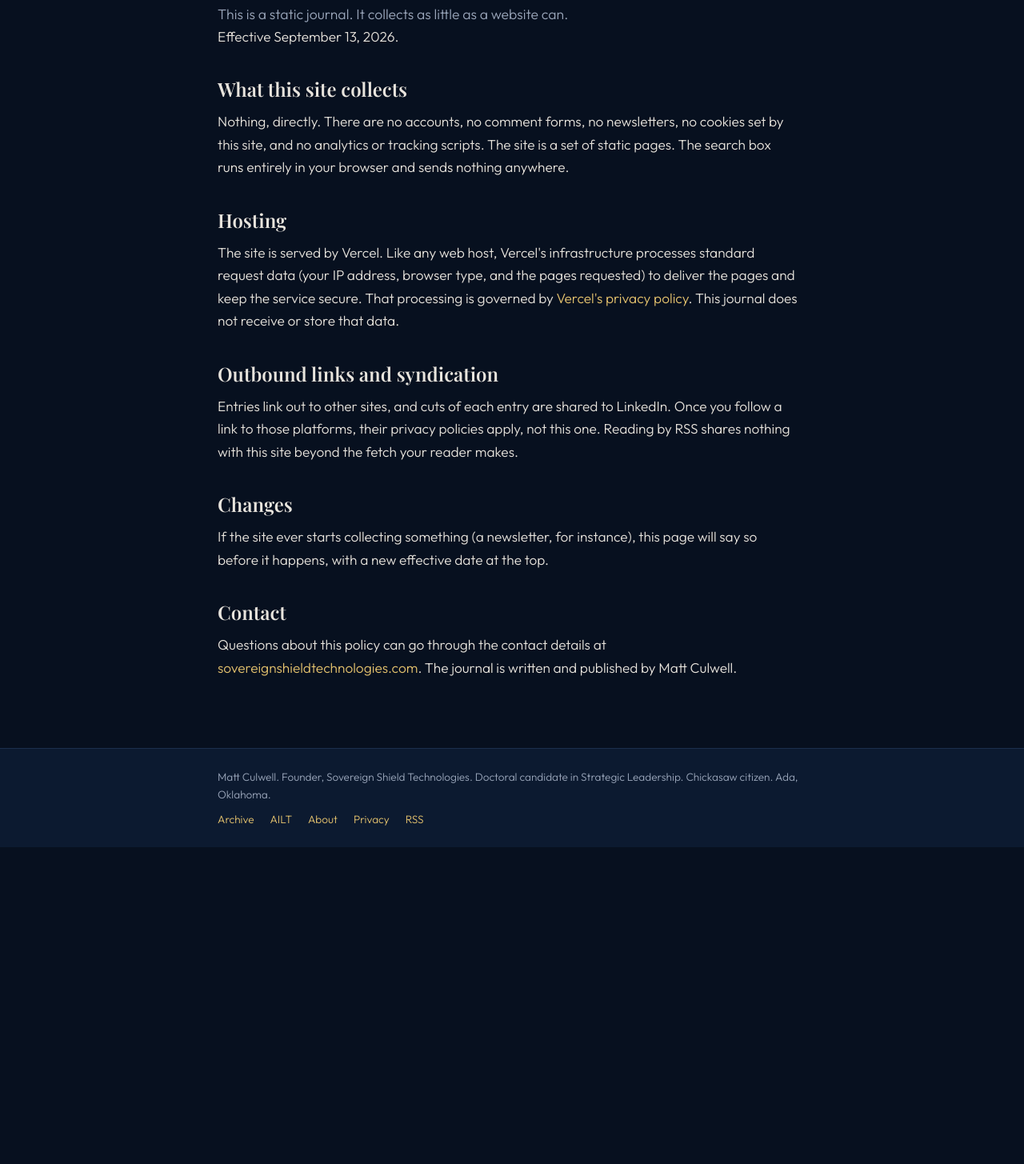
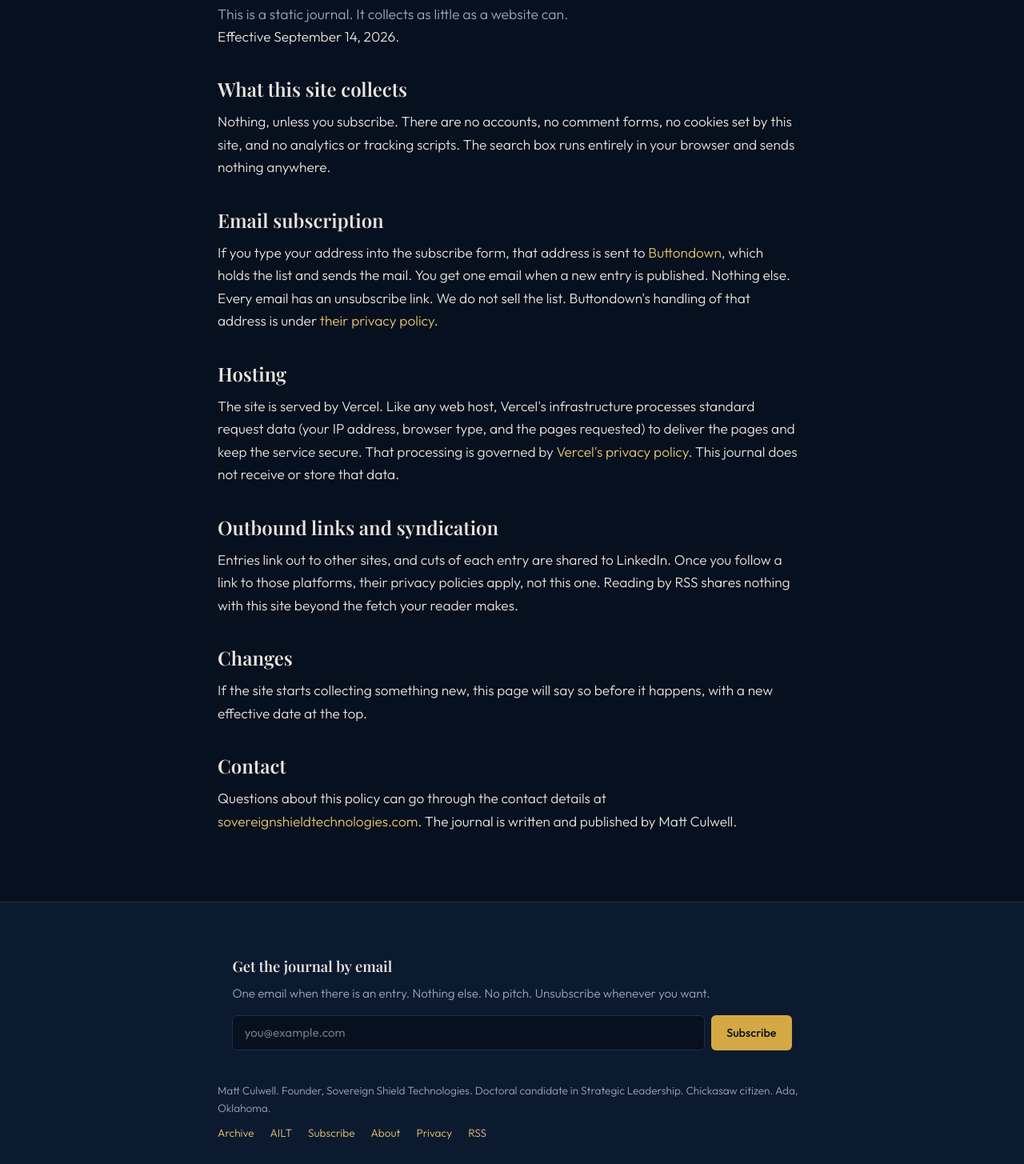
Before and after one commit to matpcul-tech/Sovereignjournal, an Astro site: page /privacy in a window 1280 px wide. Shown: the part 206-1661 px from the top of the page at 80% size. Before the commit the page ends 1265 px from the top, so only its background shows below. Built offline with nearby package versions, Linux system fonts and the light colour scheme; Astro itself is replaced by a stand-in of ours; a web font is replaced by a local one.

Commit message:
Add an on-site email subscribe
Form on the homepage, each essay, footer, and /subscribe.
Posts to Buttondown. RSS still feeds the list, so the morning
job does not send mail by hand. One email per entry. Nothing else.

```diff
--- a/config.json
+++ b/config.json
@@ -4,5 +4,6 @@
   "author": "Matt Culwell",
   "authorLine": "Founder, Sovereign Shield Technologies. Doctoral candidate in Strategic Leadership. Chickasaw citizen. Ada, Oklahoma.",
   "postToLinkedIn": true,
-  "linkedInMaxChars": 1300
+  "linkedInMaxChars": 1300,
+  "buttondownUsername": "sovereignjournal"
 }
--- /dev/null
+++ b/src/components/Subscribe.astro
@@ -0,0 +1,18 @@
+---
+import config from "../../config.json";
+const { compact = false, id = "email" } = Astro.props;
+const user = config.buttondownUsername;
+---
+{user && (
+  <section class:list={["sub", { compact }]} id={compact ? undefined : "subscribe"}>
+    {!compact && <p class="kicker">Free</p>}
+    <h2>{compact ? "Get the journal by email" : "Subscribe"}</h2>
+    <p>One email when there is an entry. Nothing else. No pitch. Unsubscribe whenever you want.</p>
+    <form action={`https://buttondown.com/api/emails/embed-subscribe/${user}`} method="post">
+      <label class="sr-only" for={id}>Email</label>
+      <input id={id} type="email" name="email" required placeholder="you@example.com" autocomplete="email" />
+      <input type="hidden" name="embed" value="1" />
+      <button type="submit">Subscribe</button>
+    </form>
+  </section>
+)}
--- a/src/layouts/Base.astro
+++ b/src/layouts/Base.astro
@@ -1,6 +1,7 @@
 ---
 import "../styles/global.css";
 import config from "../../config.json";
+import Subscribe from "../components/Subscribe.astro";
 import { getCollection } from "astro:content";
 const { title, description, canonical, ogImage } = Astro.props;
 const pageTitle = title ? `${title} | ${config.siteTitle}` : config.siteTitle;
@@ -21,7 +22,7 @@ const nav = [
   { href: "/archive/", label: "Archive", active: path.startsWith("/archive") || path.startsWith("/tag/") },
   { href: "/theory/", label: "Theory", active: path.startsWith("/theory") },
   { href: "/stack/", label: "Stack", active: path.startsWith("/stack") },
-  { href: "/about/", label: "About", active: path.startsWith("/about") },
+  { href: "/subscribe/", label: "Subscribe", active: path.startsWith("/subscribe") },
 ];
 ---
 <!doctype html>
@@ -85,13 +86,17 @@ const nav = [
     </main>
     <footer>
       <div class="wrap">
+        <Subscribe compact id="footer-email" />
+        <div class="foot-bar">
           <span>{config.author}. {config.authorLine}</span>
           <div class="foot-links">
             <a href="/archive/">Archive</a>
             <a href="/theory/">AILT</a>
+            <a href="/subscribe/">Subscribe</a>
             <a href="/about/">About</a>
             <a href="/privacy/">Privacy</a>
             <a href="/rss.xml">RSS</a>
+          </div>
         </div>
       </div>
     </footer>
--- a/src/pages/index.astro
+++ b/src/pages/index.astro
@@ -1,6 +1,7 @@
 ---
 import Base from "../layouts/Base.astro";
 import Entry from "../components/Entry.astro";
+import Subscribe from "../components/Subscribe.astro";
 import { getCollection } from "astro:content";
 const posts = (await getCollection("posts")).sort((a, b) => b.data.date.valueOf() - a.data.date.valueOf());
 const rest = posts.slice(1);
@@ -15,6 +16,7 @@ const rest = posts.slice(1);
   {posts.length === 0 && <p>The first entry publishes tomorrow morning.</p>}
   {posts[0] && <p class="kicker teal">Latest entry</p>}
   {posts.map((p, i) => <Entry post={p} featured={i === 0} />)}
+  <Subscribe id="home-email" />
   {rest.length > 0 && (
     <p class="after">
       {posts.length} entries in the first week. <a href="/archive/">Browse the archive</a>, or read <a href="/theory/">the AILT constructs</a>.
--- a/src/pages/posts/[slug].astro
+++ b/src/pages/posts/[slug].astro
@@ -1,6 +1,7 @@
 ---
 import Base from "../../layouts/Base.astro";
 import config from "../../../config.json";
+import Subscribe from "../../components/Subscribe.astro";
 import { getCollection, render } from "astro:content";
 
 export async function getStaticPaths() {
@@ -48,6 +49,7 @@ const related = all
         {post.data.tags.map((t) => <a href={`/tag/${t}/`}>{t}</a>)}
       </div>
     )}
+    <Subscribe compact id={`post-email-${post.id}`} />
     {related.length > 0 && (
       <section class="related">
         <h2>Related</h2>
--- a/src/pages/privacy.astro
+++ b/src/pages/privacy.astro
@@ -2,21 +2,23 @@
 import Base from "../layouts/Base.astro";
 import config from "../../config.json";
 ---
-<Base title="Privacy Policy" description="How The Sovereign Journal handles data: no accounts, no cookies, no tracking scripts.">
+<Base title="Privacy Policy" description="How The Sovereign Journal handles data: no accounts, no tracking scripts, optional email if you subscribe.">
   <p class="kicker">Policy</p>
   <h1 class="page-title">Privacy Policy</h1>
   <p class="lede">This is a static journal. It collects as little as a website can.</p>
   <div class="rule"></div>
   <div class="prose">
-    <p>Effective September 13, 2026.</p>
+    <p>Effective September 14, 2026.</p>
     <h2>What this site collects</h2>
-    <p>Nothing, directly. There are no accounts, no comment forms, no newsletters, no cookies set by this site, and no analytics or tracking scripts. The site is a set of static pages. The search box runs entirely in your browser and sends nothing anywhere.</p>
+    <p>Nothing, unless you subscribe. There are no accounts, no comment forms, no cookies set by this site, and no analytics or tracking scripts. The search box runs entirely in your browser and sends nothing anywhere.</p>
+    <h2>Email subscription</h2>
+    <p>If you type your address into the subscribe form, that address is sent to <a href="https://buttondown.com">Buttondown</a>, which holds the list and sends the mail. You get one email when a new entry is published. Nothing else. Every email has an unsubscribe link. We do not sell the list. Buttondown's handling of that address is under <a href="https://buttondown.com/legal/privacy">their privacy policy</a>.</p>
     <h2>Hosting</h2>
     <p>The site is served by Vercel. Like any web host, Vercel's infrastructure processes standard request data (your IP address, browser type, and the pages requested) to deliver the pages and keep the service secure. That processing is governed by <a href="https://vercel.com/legal/privacy-policy">Vercel's privacy policy</a>. This journal does not receive or store that data.</p>
     <h2>Outbound links and syndication</h2>
     <p>Entries link out to other sites, and cuts of each entry are shared to LinkedIn. Once you follow a link to those platforms, their privacy policies apply, not this one. Reading by RSS shares nothing with this site beyond the fetch your reader makes.</p>
     <h2>Changes</h2>
-    <p>If the site ever starts collecting something (a newsletter, for instance), this page will say so before it happens, with a new effective date at the top.</p>
+    <p>If the site starts collecting something new, this page will say so before it happens, with a new effective date at the top.</p>
     <h2>Contact</h2>
     <p>Questions about this policy can go through the contact details at <a href="https://www.sovereignshieldtechnologies.com">sovereignshieldtechnologies.com</a>. The journal is written and published by {config.author}.</p>
   </div>
--- a/src/styles/global.css
+++ b/src/styles/global.css
@@ -77,8 +77,21 @@ main { flex: 1; padding: 2.5rem 0 4rem; }
 .back { display: inline-block; margin-bottom: 1.5rem; font-size: 0.9rem; }
 
 footer { border-top: 1px solid var(--line); background: var(--navy-2); }
-footer .wrap { padding: 1.5rem 0; font-size: 0.85rem; color: var(--muted); display: flex; flex-wrap: wrap; gap: 0.5rem 1.5rem; justify-content: space-between; align-items: flex-start; }
+footer .wrap { padding: 1.5rem 0 1.75rem; font-size: 0.85rem; color: var(--muted); display: block; }
+.foot-bar { display: flex; flex-wrap: wrap; gap: 0.5rem 1.5rem; justify-content: space-between; align-items: flex-start; }
 .foot-links { display: flex; flex-wrap: wrap; gap: 0.5rem 1.25rem; }
+
+.sr-only { position: absolute; width: 1px; height: 1px; padding: 0; margin: -1px; overflow: hidden; clip: rect(0, 0, 0, 0); white-space: nowrap; border: 0; }
+.sub { margin: 2.75rem 0 0; padding: 1.4rem 1.45rem; background: var(--card); border: 1px solid var(--line); border-radius: 10px; }
+.sub.compact { margin: 1.5rem 0 1.35rem; padding: 1.1rem 1.15rem; }
+footer .sub { margin: 0 0 1.25rem; background: transparent; border: 0; padding: 0; }
+.sub h2 { font-family: var(--serif); font-size: 1.4rem; margin: 0 0 0.35rem; font-weight: 600; color: var(--text); }
+.sub.compact h2, footer .sub h2 { font-size: 1.15rem; }
+.sub p { margin: 0 0 0.9rem; color: var(--muted); font-size: 0.95rem; }
+.sub form { display: flex; gap: 0.5rem; flex-wrap: wrap; }
+.sub input[type="email"] { flex: 1; min-width: 12rem; height: 2.75rem; padding: 0 0.9rem; background: var(--navy); border: 1px solid var(--line); color: var(--text); border-radius: 6px; font: 400 0.95rem var(--sans); }
+.sub button { height: 2.75rem; padding: 0 1.2rem; background: var(--gold); color: var(--navy); border: 0; border-radius: 6px; font: 500 0.9rem var(--sans); cursor: pointer; }
+.sub button:hover { opacity: 0.92; }
 
 .skip { position: absolute; left: -999px; }
 .skip:focus { left: 1rem; top: 0.75rem; z-index: 80; background: var(--card); color: var(--text); padding: 0.5rem 0.75rem; }
```
Also changed, not shown: src/pages/subscribe.astro (added, +13 -0 lines), README.md. Lines whose indentation alone changed are shown as unchanged.
